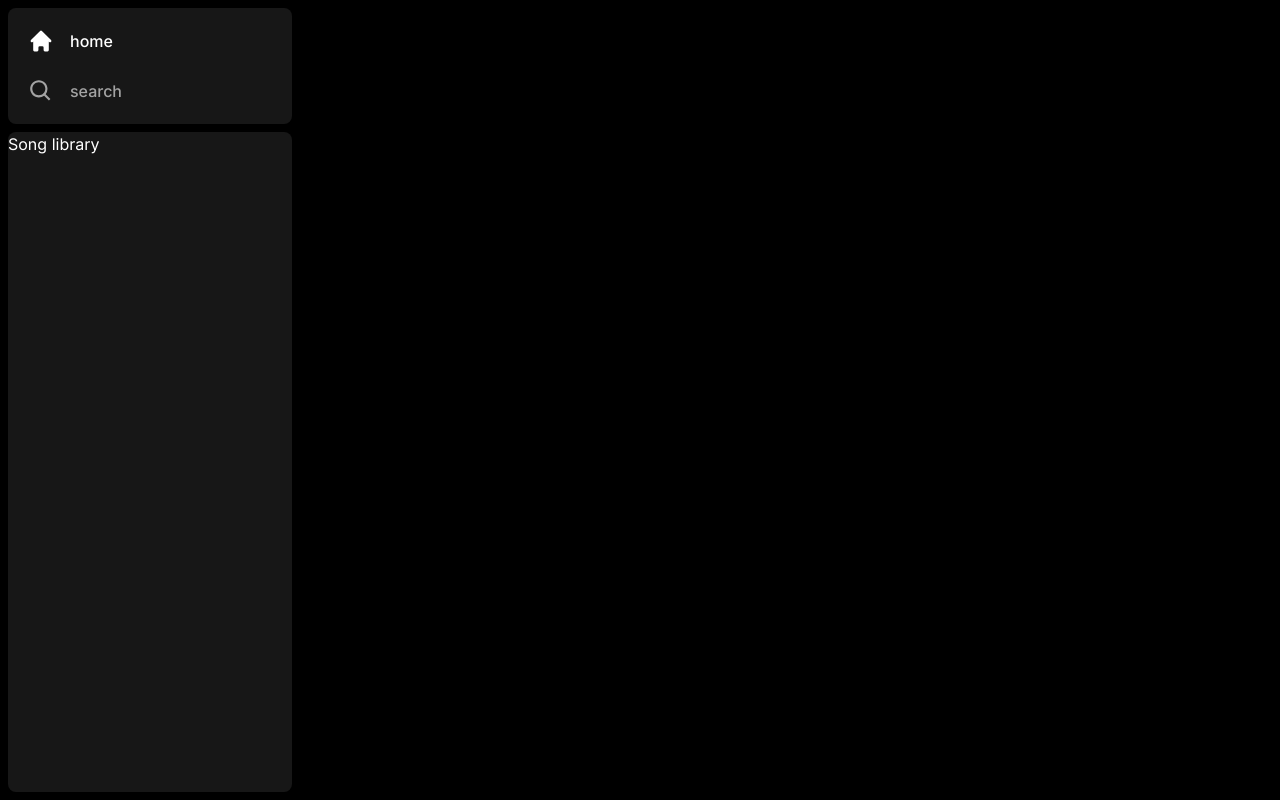
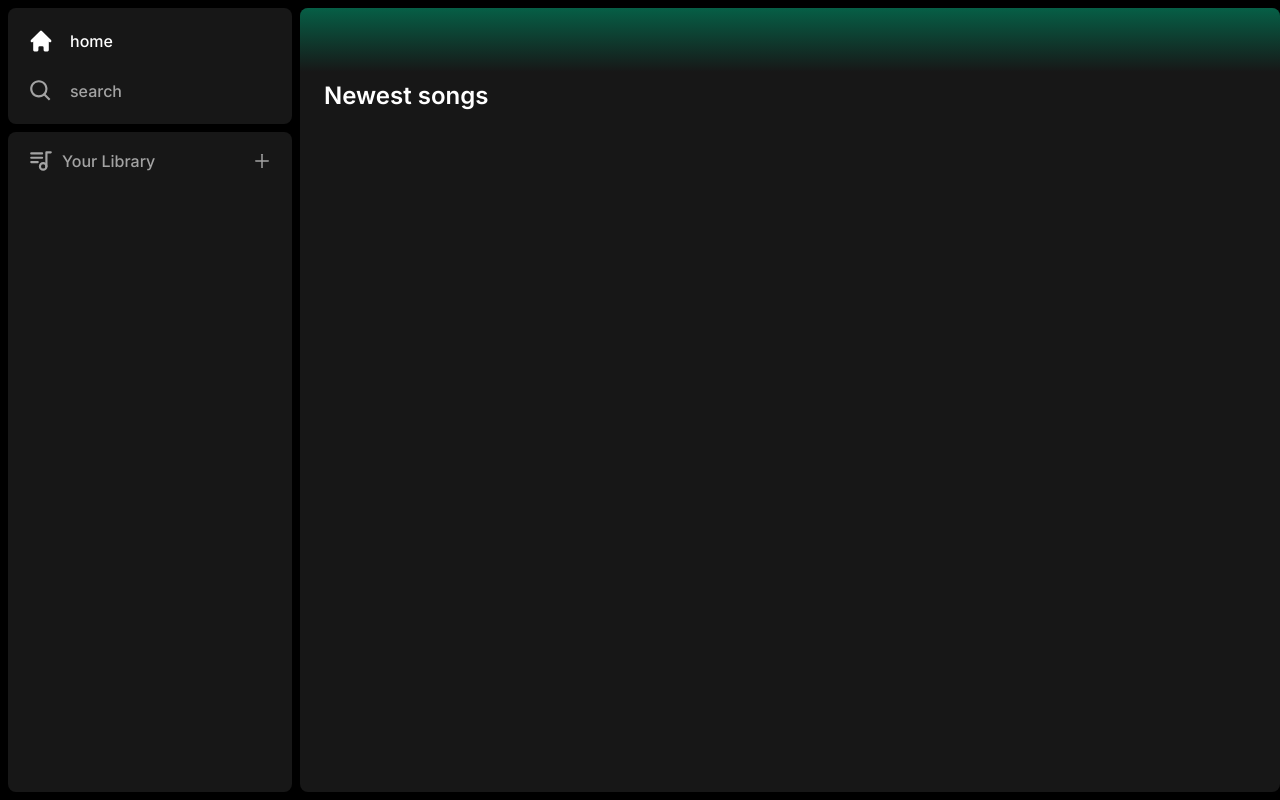
Before and after one commit to salczii/my-spotify, a Next.js app: page / in a window 1280 px wide. Built offline with nearby package versions, Linux system fonts and the light colour scheme.

Commit message:
add Library and Header Component

```diff
--- a/app/(site)/page.tsx
+++ b/app/(site)/page.tsx
@@ -1,3 +1,46 @@
+import Header from "@/components/Header";
+
 export default function Home() {
-  return <main className="text-green-500">Spotify</main>;
+  return (
+    <div
+      className="
+        bg-neutral-900
+        rounded-lg
+        h-full
+        w-full
+        overflow-hidden
+        overflow-y-auto
+      "
+    >
+      <Header>
+        <div className="mb-2">
+          <h1
+            className="
+            text-white
+              text-3xl
+              font-semibold
+            "
+          >
+            Welcome back
+          </h1>
+          <div
+            className="
+              grid
+              grid-cols-1
+              sm:grid-cols-2
+              xl:grid-cols-3
+              2xl:grid-cols-4
+              gap-3
+              mt-4
+            "
+          ></div>
+        </div>
+      </Header>
+      <div className="mt-2 mb-7 px-6">
+        <div className="flex justify-between items-center">
+          <h1 className="text-white text-2xl font-semibold">Newest songs</h1>
+        </div>
+      </div>
+    </div>
+  );
 }
--- /dev/null
+++ b/components/Header.tsx
@@ -0,0 +1,36 @@
+"use client";
+
+import { useRouter } from "next/navigation";
+import { twMerge } from "tailwind-merge";
+
+interface HeaderProps {
+  children: React.ReactNode;
+  className?: string;
+}
+const Header: React.FC<HeaderProps> = ({ children, className }) => {
+  const router = useRouter();
+
+  const handleLogout = async () => {
+    console.log("logout");
+  };
+
+  return (
+    <div
+      className={twMerge(
+        `
+        h-fit
+        bg-gradient-to-b
+        from-emerald-800
+        p-6
+        `,
+        className
+      )}
+    >
+      <div className="w-full mb-4 flex items-center justify-between">
+        <div className="hidden md:flex gap-x-2 items-center"></div>
+      </div>
+    </div>
+  );
+};
+
+export default Header;
--- /dev/null
+++ b/components/Library.tsx
@@ -0,0 +1,32 @@
+"use client";
+import { TbPlaylist } from "react-icons/tb";
+import { AiOutlinePlus } from "react-icons/ai";
+
+const Library = () => {
+  const onClick = () => {
+    console.log("onClick");
+  };
+  return (
+    <div className="flex flex-col">
+      <div className="flex items-center justify-between px-5 pt-4">
+        <div className="inline-flex items-center gap-x-2">
+          <TbPlaylist className="text-neutral-400" size={26} />
+          <p className="text-neutral-400 font-medium text-md">Your Library</p>
+        </div>
+        <AiOutlinePlus
+          onClick={onClick}
+          size={20}
+          className="
+            text-neutral-400
+            cursor-pointer
+            hover:text-white
+            transition
+          "
+        />
+      </div>
+      <div className="flex flex-col gap-y-2 mt-4 px-3"></div>
+    </div>
+  );
+};
+
+export default Library;
--- a/components/Sidebar.tsx
+++ b/components/Sidebar.tsx
@@ -6,6 +6,7 @@
 import { BiHome, BiSearch } from "react-icons/bi";
 import { SidebarItem } from "@/components/SidebarItem";
 import { Box } from "@/components/Box";
+import Library from "@/components/Library";
 
 interface SidebarProps {
   children: React.ReactNode;
@@ -40,8 +41,11 @@
             ))}
           </div>
         </Box>
-        <Box className="overflow-y-auto h-full"> Song library </Box>
+        <Box className="overflow-y-auto h-full">
+          <Library />
+        </Box>
       </div>
+      <main className="h-full flex-1 overflow-y-auto py-2">{children}</main>
     </div>
   );
 };
```
